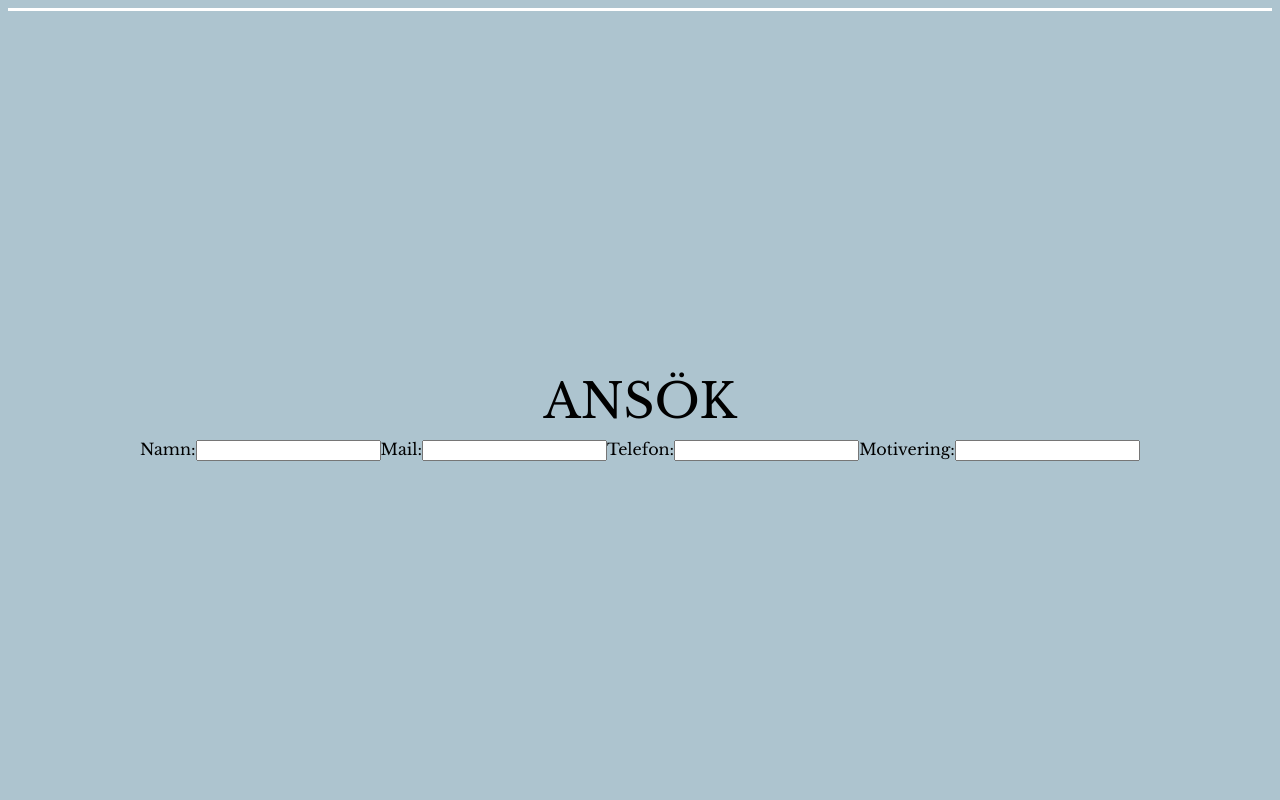
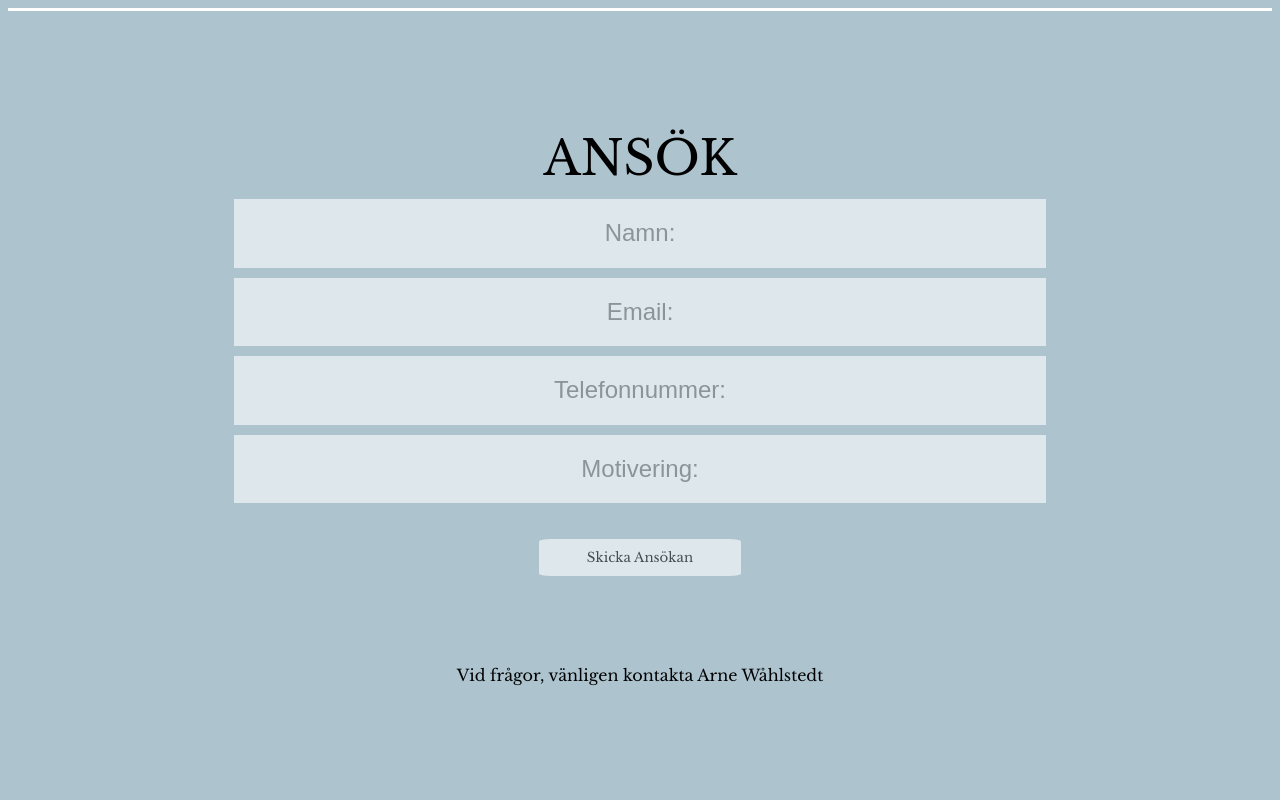
Before and after one commit to emtalen/foreningen_viktoria, a React (Create React App) app: page / in a window 1280 px wide. Shown: the part 4020-4820 px from the top of the page. Built offline with nearby package versions, Linux system fonts and the light colour scheme.

Commit message:
fixing so it is sending an email with emailjs and styling the form a bit

```diff
--- a/package.json
+++ b/package.json
@@ -6,6 +6,7 @@
     "@testing-library/jest-dom": "^4.2.4",
     "@testing-library/react": "^9.3.2",
     "@testing-library/user-event": "^7.1.2",
+    "emailjs-com": "^2.6.3",
     "react": "^16.13.1",
     "react-dom": "^16.13.1",
     "react-router-dom": "^5.2.0",
--- a/src/components/ApplyForm.jsx
+++ b/src/components/ApplyForm.jsx
@@ -1,21 +1,81 @@
-import React from "react";
+import React, { useState } from "react";
+import emailjs from "emailjs-com";
 import "../styles/apply.css";
 
 const ApplyForm = () => {
+  const [message, setMessage] = useState("");
+
+  const sendEmail = (e) => {
+    e.preventDefault();
+    emailjs
+      .sendForm(
+        "applicants_foreningen_victoria",
+        "applicants",
+        e.target,
+        "user_lpLITTsEfzW8hWs6z2ACY"
+      )
+      .then(
+        (result) => {
+          document.getElementById("applyform").reset();
+          setMessage(
+            "Tack för din ansökan. Vi återkopplar dig så snart som möjligt."
+          );
+        },
+        (error) => {
+          console.log(error.text);
+          setMessage(
+            "Tyvärr gick något snett, har du fyllt i alla fälten korrekt?"
+          );
+        }
+      );
+  };
   return (
-    <div className="main-container" id='apply'>
-      <div className='main-content'>
-        <span id='apply-header'>ANSÖK</span>
-        <form id="applyform" action="">
-          <label htmlFor="">Namn:</label>
-          <input type="text" />
-          <label htmlFor="">Mail:</label>
-          <input type="text" name="" id="" />
-          <label htmlFor="">Telefon:</label>
-          <input type="text" name="" id="" />
-          <label htmlFor="">Motivering:</label>
-          <input type="text" />
+    <div className="main-container" id="apply">
+      <div className="main-content">
+        <span id="apply-header">ANSÖK</span>
+        <br />
+        <form id="applyform" onSubmit={sendEmail}>
+          <input
+            placeholder="Namn:"
+            name="name"
+            id="name"
+            type="text"
+            required="true"
+          />
+          <br />
+          <input
+            placeholder="Email:"
+            type="email"
+            name="email"
+            id=""
+            required="true"
+          />
+          <br />
+          <input
+            placeholder="Telefonnummer:"
+            type="text"
+            name="phone"
+            id=""
+            required="true"
+          />
+          <br />
+          <input
+            placeholder="Motivering:"
+            id="motivation"
+            type="text"
+            name="message"
+            rows="6"
+            cols="40"
+            multiline
+            required="true"
+          />
+          <br />
+          <button id="submit-button" type="submit">
+            Skicka Ansökan
+          </button>
         </form>
+        <p id="message">{message}</p>
+        <p>Vid frågor, vänligen kontakta Arne Wåhlstedt</p>
       </div>
     </div>
   );
--- a/src/styles/apply.css
+++ b/src/styles/apply.css
@@ -1,3 +1,48 @@
 #apply-header {
-    font-size: 300%;
+  font-size: 300%;
 }
+
+#name {
+  text-transform: capitalize;
+}
+
+#message {
+  padding-bottom: 2%;
+}
+
+#applyform {
+  text-align: center;
+  display: inline-block;
+  width: 80%;
+}
+
+#applyform input {
+  width: inherit;
+  font-size: x-large;
+  text-align: center;
+  height: 30%;
+  padding-top: 2%;
+  padding-bottom: 2%;
+  margin: 0.5%;
+  opacity: 0.6;
+  border: none;
+  color: black;
+  outline: none;
+}
+
+#motivation {
+  word-break: break-word;
+}
+
+#submit-button {
+  margin: 3%;
+  width: 20%;
+  height: auto;
+  padding: 1%;
+  background-color: white;
+  border: none;
+  border-radius: 6%;
+  opacity: 0.6;
+   font-family: 'Libre Baskerville', serif;
+   outline: none;
+}
```
Also changed, not shown: 1 other file (tests, documents, lock files or other folders).
